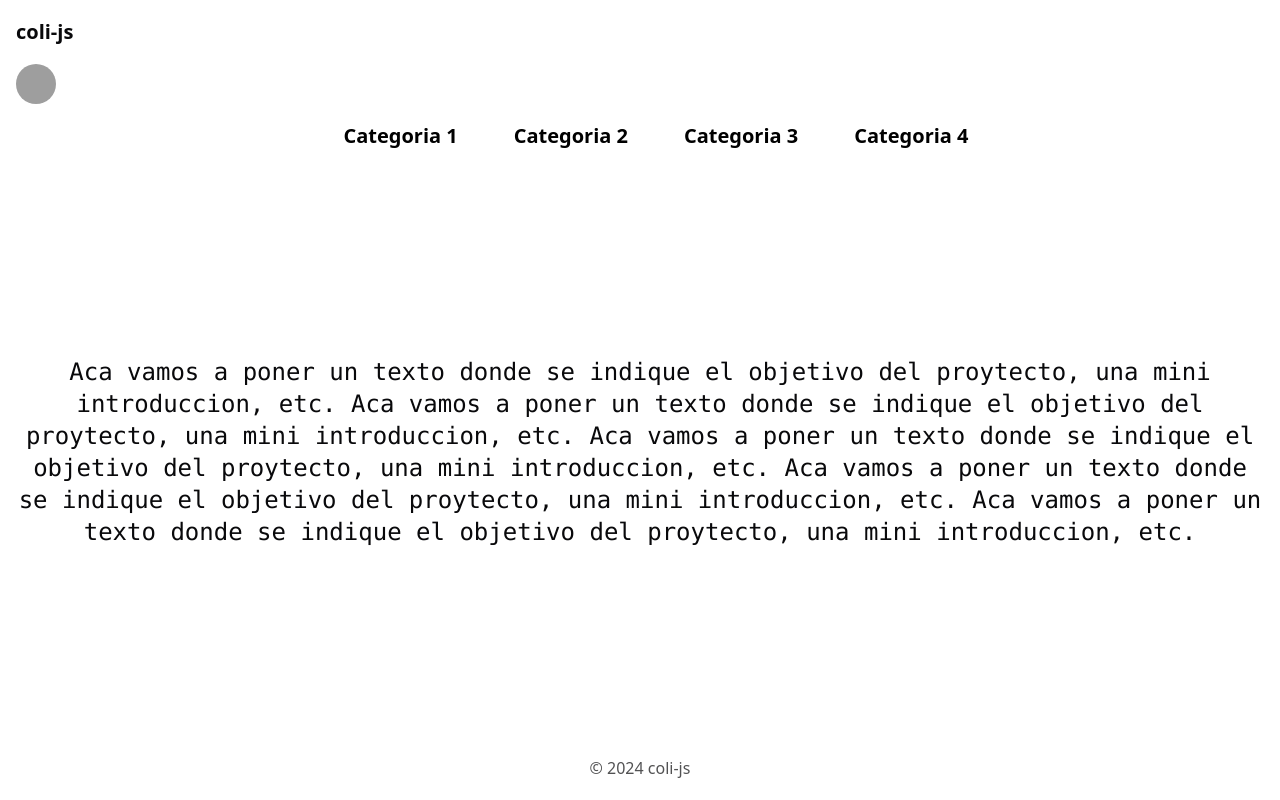
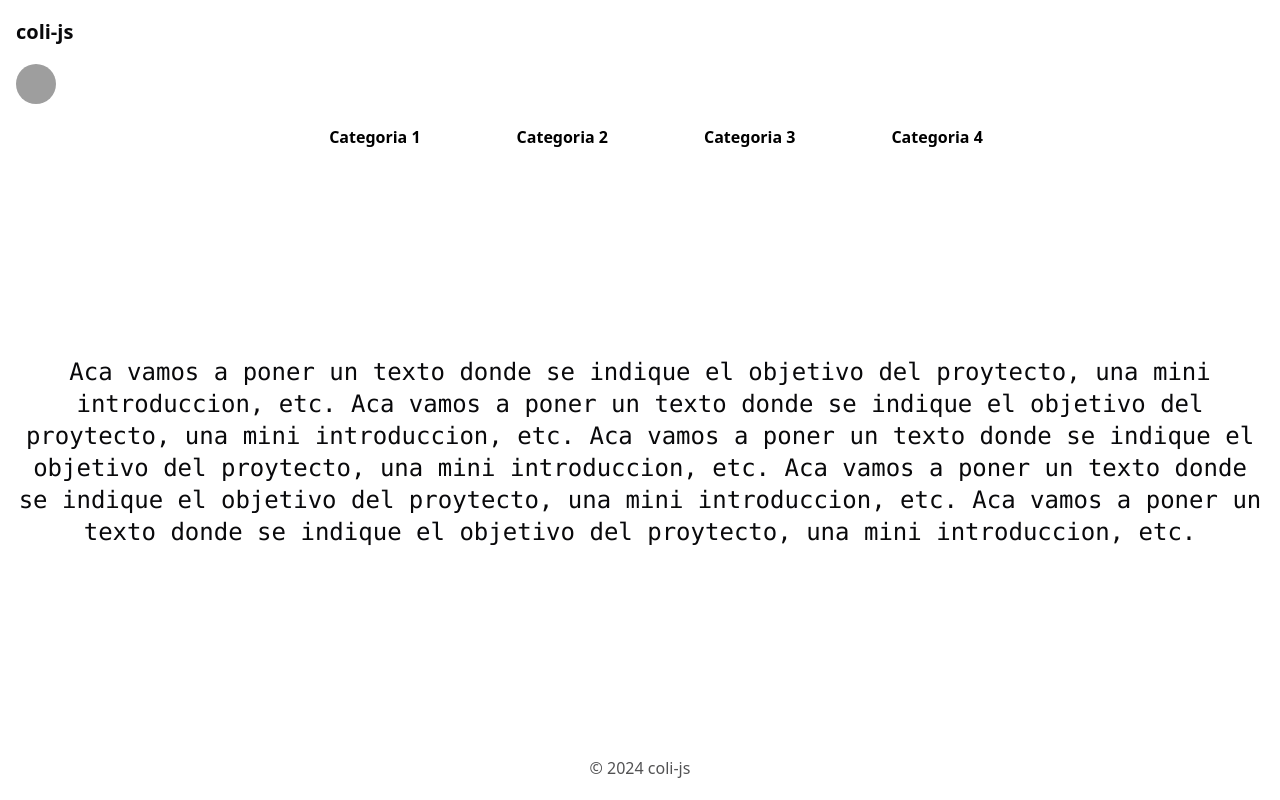
Before and after one commit to colidevs/coli-js, a Next.js app: page / in a window 1280 px wide. Built offline with nearby package versions, Linux system fonts and the light colour scheme; grey boxes are pictures that could not be loaded.

Commit message:
Modifiqué tamaño de los botones
Agregué una etiqueta <p> para el texto que ira dentro del botón, así el mismo ira siendo mas grande dependiendo del texto y sus propiedades.

```diff
--- a/src/app/layout.tsx
+++ b/src/app/layout.tsx
@@ -27,7 +27,7 @@ export default function RootLayout({children}: {children: React.ReactNode}) {
                 className="rounded-lg bg-white px-3 text-black shadow-md shadow-white duration-300 hover:scale-125 hover:delay-200"
                 type="button"
               >
-                Categoria 1
+                <p className="px-5 py-2 text-base">Categoria 1</p>
               </button>
             </Link>
             <Link href="/">
@@ -35,7 +35,7 @@ export default function RootLayout({children}: {children: React.ReactNode}) {
                 className="rounded-lg bg-white px-3 text-black shadow-md shadow-white duration-300 hover:scale-125 hover:delay-200"
                 type="button"
               >
-                Categoria 2
+                <p className="px-5 py-2 text-base">Categoria 2</p>
               </button>
             </Link>
             <Link href="/">
@@ -43,7 +43,7 @@ export default function RootLayout({children}: {children: React.ReactNode}) {
                 className="rounded-lg bg-white px-3 text-black shadow-md shadow-white duration-300 hover:scale-125 hover:delay-200"
                 type="button"
               >
-                Categoria 3
+                <p className="px-5 py-2 text-base">Categoria 3</p>
               </button>
             </Link>
             <Link href="/">
@@ -51,7 +51,7 @@ export default function RootLayout({children}: {children: React.ReactNode}) {
                 className="rounded-lg bg-white px-3 text-black shadow-md shadow-white duration-300 hover:scale-125 hover:delay-200"
                 type="button"
               >
-                Categoria 4
+                <p className="px-5 py-2 text-base">Categoria 4</p>
               </button>
             </Link>
           </nav>
```
